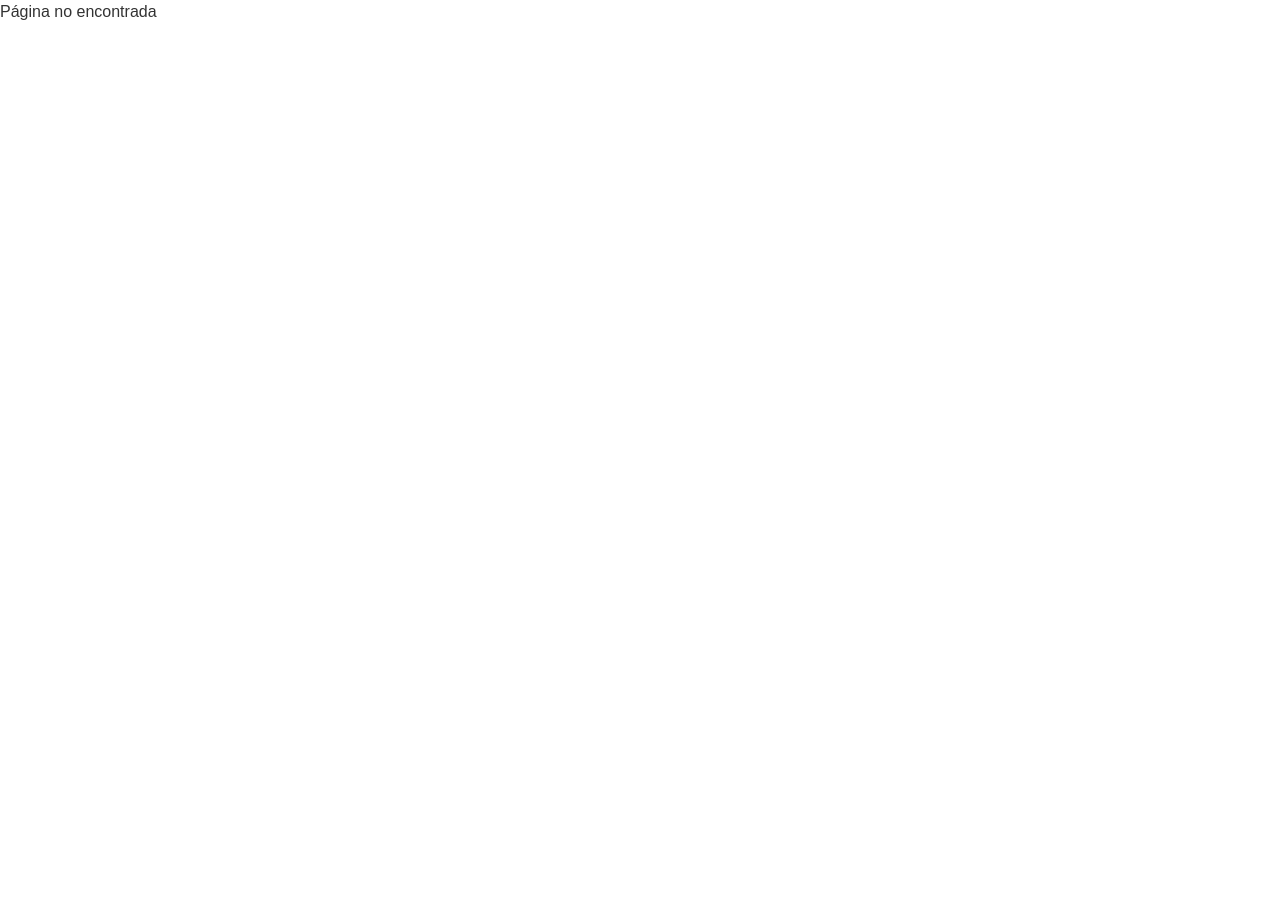
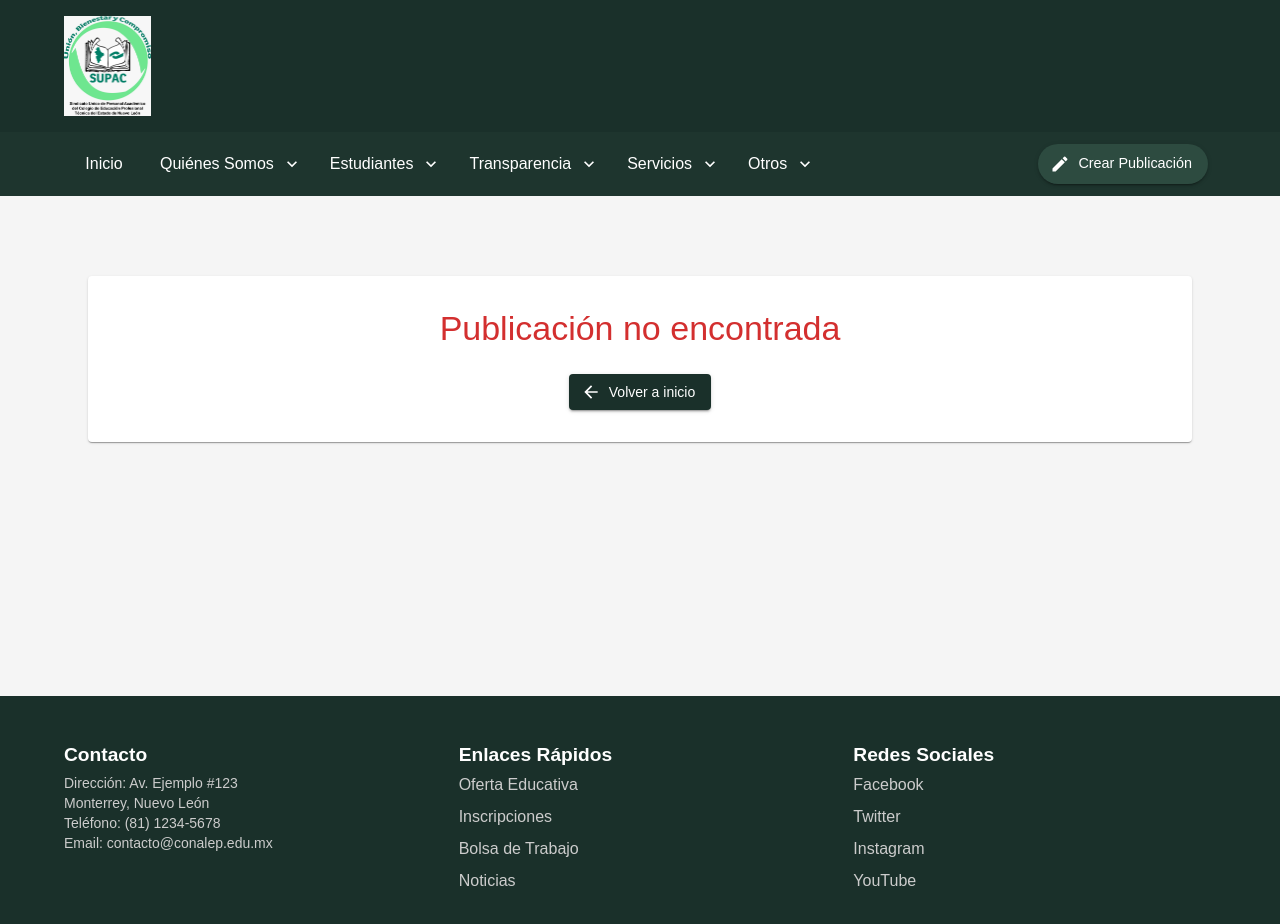
Before and after one commit to AngelIpina12/proyecto-sindicato, a React (Vite) app: page /blog/1 in a window 1280 px wide. Shown: the top 924 px of the page. Before the commit the page ends 800 px from the top, so only its background shows below. Built offline with nearby package versions, Linux system fonts and the light colour scheme.

Commit message:
Add componente NewsCarousel en pantalla de Home y botón de Crear Publicacion en Navbar

```diff
--- a/src/App.jsx
+++ b/src/App.jsx
@@ -5,6 +5,9 @@ import { MisionVision } from './pages/content/MisionVision';
 import { Valores } from './pages/content/Valores';
 import { Organizacion } from './pages/content/Organizacion';
 import { AnimatePresence } from 'framer-motion';
+import CreatePost from './pages/content/CreatePost';
+import PostDetail from './pages/content/PostDetail';
+import { BlogProvider } from './context/BlogContext';
 
 // Tema personalizado con los colores de CONALEP
 const theme = createTheme({
@@ -58,6 +61,8 @@ const AnimatedRoutes = () => {
         <Route path="/mision-vision" element={<MisionVision />} />
         <Route path="/valores" element={<Valores />} />
         <Route path="/organizacion" element={<Organizacion />} />
+        <Route path="/crear-publicacion" element={<CreatePost />} />
+        <Route path="/blog/:postId" element={<PostDetail />} />
         <Route path="*" element={<div>Página no encontrada</div>} />
       </Routes>
     </AnimatePresence>
@@ -69,9 +74,11 @@ function App() {
   return (
     <ThemeProvider theme={theme}>
       <CssBaseline />
-      <BrowserRouter>
-        <AnimatedRoutes />
-      </BrowserRouter>
+      <BlogProvider>
+        <BrowserRouter>
+          <AnimatedRoutes />
+        </BrowserRouter>
+      </BlogProvider>
     </ThemeProvider>
   );
 }
--- a/src/components/NewsCarousel.jsx
+++ b/src/components/NewsCarousel.jsx
@@ -9,7 +9,7 @@ import {
 } from '@mui/material';
 import KeyboardArrowLeftIcon from '@mui/icons-material/KeyboardArrowLeft';
 import KeyboardArrowRightIcon from '@mui/icons-material/KeyboardArrowRight';
-import { BlogContext } from '../../context/BlogContext';
+import { BlogContext } from '../context/BlogContext';
 
 const NewsCarousel = () => {
   const theme = useTheme();
--- a/src/pages/content/Home.jsx
+++ b/src/pages/content/Home.jsx
@@ -14,6 +14,7 @@ import SUPAC9Image from "../../assets/SUPAC9.jpg";
 import SUPAC10Image from "../../assets/SUPAC10.jpg";
 import { Layout } from "../layout/Layout";
 import PageTransition from "../../utilities/PageTransition";
+import NewsCarousel from "../../components/NewsCarousel";
 
 const carouselImages = [
     {
@@ -94,6 +95,9 @@ const Home = () => {
                 >
                     Bienvenidos al Sindicato Único del Personal Académico de Conalep Nuevo León
                 </Typography>
+
+                {/* Carrusel de noticias */}
+                <NewsCarousel />
 
                 {/* Carrusel de imágenes */}
                 <Box
--- a/src/pages/layout/Navbar.jsx
+++ b/src/pages/layout/Navbar.jsx
@@ -21,6 +21,7 @@ import MenuIcon from '@mui/icons-material/Menu';
 import KeyboardArrowDownIcon from '@mui/icons-material/KeyboardArrowDown';
 import ExpandLess from '@mui/icons-material/ExpandLess';
 import ExpandMore from '@mui/icons-material/ExpandMore';
+import CreateIcon from '@mui/icons-material/Create';
 
 const menuItems = [
     {
@@ -91,11 +92,23 @@ const NavButton = styled(Button)(({ theme }) => ({
     },
 }));
 
-const StyledMenuItem = styled(MenuItem)(({theme}) => ({
+const StyledMenuItem = styled(MenuItem)(({ theme }) => ({
     color: '#ffffff',
     transition: 'background-color 0.3s ease', // Transición suave
     '&:hover': {
         color: 'rgba(204, 204, 204, 0.74)', // Verde lima muy suave para submenús
+    },
+}));
+
+const CreateButton = styled(Button)(({ theme }) => ({
+    color: '#ffffff',
+    margin: theme.spacing(0, 1),
+    backgroundColor: theme.palette.primary.light,
+    fontSize: '0.9rem',
+    borderRadius: '20px',
+    padding: theme.spacing(0.5, 2),
+    '&:hover': {
+        backgroundColor: theme.palette.primary.main,
     },
 }));
 
@@ -203,6 +216,15 @@ export const Navbar = () => {
                         >
                             <MenuIcon />
                         </IconButton>
+                        <CreateButton
+                            component={RouterLink}
+                            to="/crear-publicacion"
+                            startIcon={<CreateIcon />}
+                            variant="contained"
+                            size="small"
+                        >
+                            Publicar
+                        </CreateButton>
                         <Drawer
                             anchor="left"
                             open={mobileOpen}
@@ -236,6 +258,7 @@ export const Navbar = () => {
                             justifyContent: 'space-between'
                         }}
                     >
+                        <Box sx={{ display: 'flex' }}>
                             {menuItems.map((item, index) => (
                                 <React.Fragment key={item.title}>
                                     {item.items.length > 0 ? (
@@ -286,6 +309,15 @@ export const Navbar = () => {
                                 </React.Fragment>
                             ))}
                         </Box>
+                        <CreateButton
+                            component={RouterLink}
+                            to="/crear-publicacion"
+                            startIcon={<CreateIcon />}
+                            variant="contained"
+                        >
+                            Crear Publicación
+                        </CreateButton>
+                    </Box>
                 </Toolbar>
             </Container>
         </NavbarWrapper>
```
Lines whose indentation alone changed are shown as unchanged.
